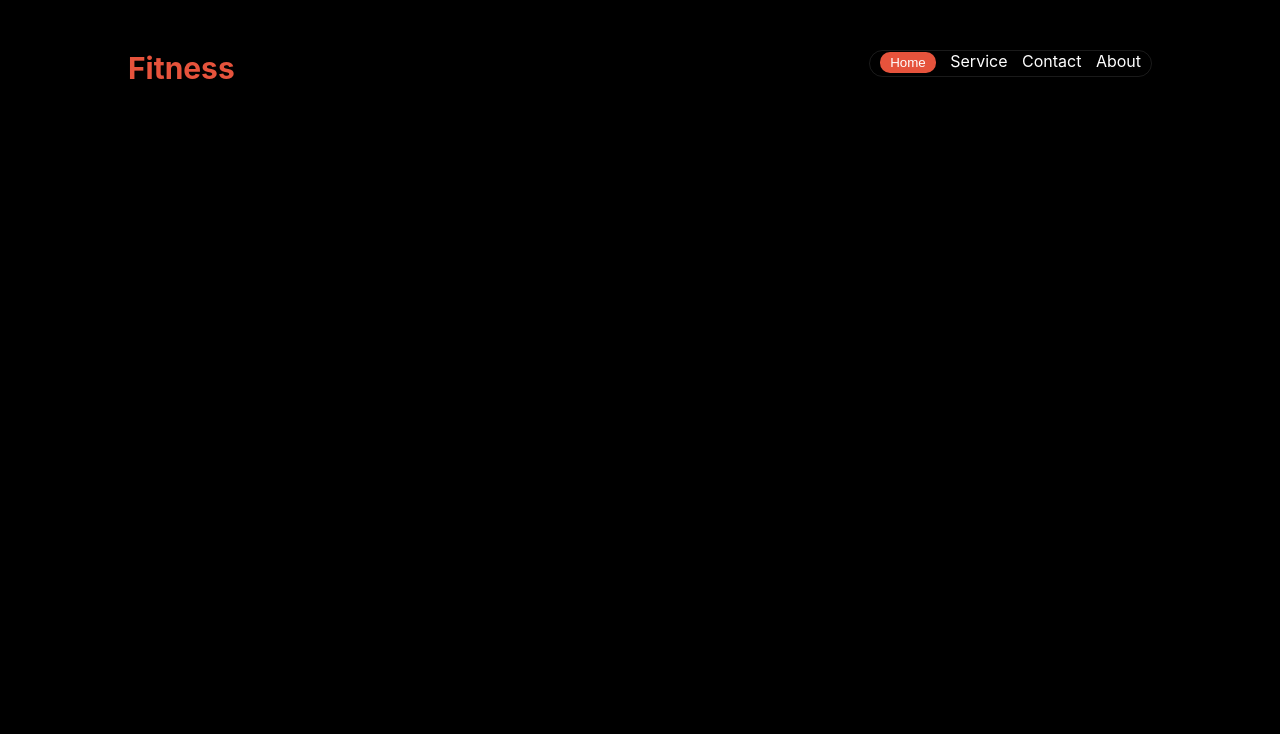
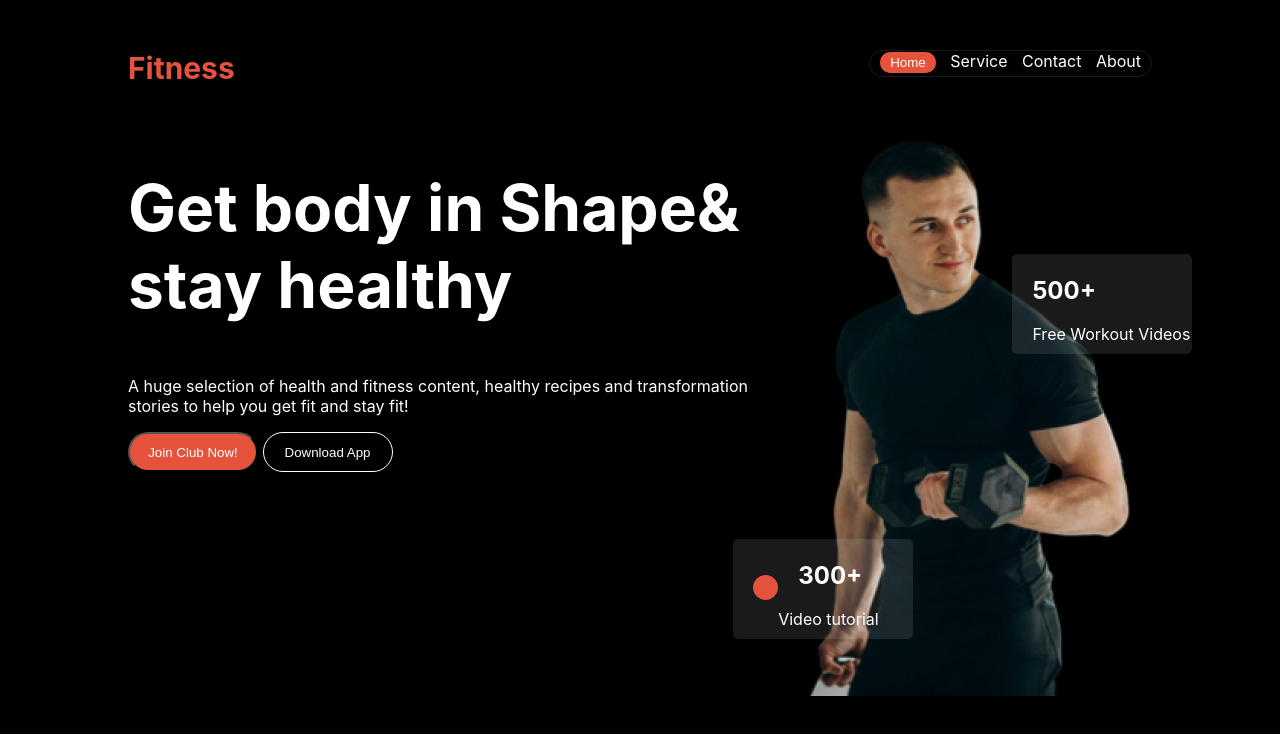
Before and after one commit to RuponGomeZ/Assignment-02, a plain HTML site: page index.html in a window 1280 px wide. Drawn offline with Linux system fonts and the light colour scheme.

Commit message:
banner done

```diff
--- a/index.html
+++ b/index.html
@@ -4,7 +4,7 @@
 <head>
     <meta charset="UTF-8">
     <meta name="viewport" content="width=device-width, initial-scale=1.0">
-    <title>Document</title>
+    <title>Fitness Gym</title>
     <link rel="stylesheet" href="styles/styles.css">
     <style>
         @import url('https://fonts.googleapis.com/css2?family=Roboto:ital,wght@0,100;0,300;0,400;0,500;0,700;0,900;1,100;1,300;1,400;1,500;1,700;1,900&display=swap');
@@ -23,6 +23,39 @@
             <a href="">About</a>
         </div>
     </div>
+    <section>
+        <div class="banner">
+            <div class="">
+                <h1 class="main-title">Get body in <span>Shape</span>& stay healthy</h1>
+                <p>A huge selection of health and fitness content, healthy recipes and transformation stories to help
+                    you
+                    get fit and stay fit!</p>
+                <button class="btn-join-club bg-orange-color">Join Club Now!</button>
+                <button class="btn-download-app">Download App</button>
+            </div>
+            <div class="">
+                <img src="/images/Images 2.png" alt="">
+                <div class="card card-1">
+                    <div class="card-texts">
+                        <h2>500+</h2>
+                        <p>Free Workout Videos</p>
+                    </div>
+                </div>
+                <div class="card card-2">
+                    <div class="flex">
+                        <div class="dot">
+                        </div>
+                        <div>
+                            <h2 class="card-texts ">300+</h2>
+                            <p>Video tutorial</p>
+                        </div>
+                    </div>
+                </div>
+            </div>
+        </div>
+    </section>
+
+
 </body>
 
 </html>
--- a/styles/styles.css
+++ b/styles/styles.css
@@ -9,6 +9,14 @@ body {
 /* shared styles */
 .orange-color {
     color: #E6533C;
+}
+
+.bg-orange-color {
+    background-color: #E6533C;
+}
+
+.flex {
+    display: flex;
 }
 
 /* nav bar */
@@ -48,3 +56,84 @@ body {
     border-radius: 10px;
     padding: 3px 10px;
 }
+
+/* Banner setction */
+
+.main-title {
+    font-size: 4em;
+}
+
+.banner {
+    display: flex;
+}
+
+.card {
+    background-color: #FFFFFF1A;
+    width: 180px;
+    height: 100px;
+    border-radius: 5px;
+
+
+}
+
+.card-texts {
+    text-align: left;
+    padding-top: 2px;
+    padding-left: 20px;
+    margin-top: 20px;
+}
+
+.card-1 {
+    position: relative;
+    top: -58%;
+    left: 60%;
+}
+
+.card-2 {
+    position: relative;
+    top: -35%;
+    right: 20%;
+}
+
+.circle {
+    border: 5px solid red;
+    width: 10px;
+}
+
+.dot {
+    height: 25px;
+    width: 25px;
+    background-color: #E6533C;
+    border-radius: 50%;
+    display: inline-block;
+    margin-left: 20px;
+    margin-top: 20%;
+}
+
+.btn-join-club {
+    height: 40px;
+    width: 130px;
+    border-radius: 50px;
+    color: white;
+}
+
+.btn-download-app {
+    height: 40px;
+    width: 130px;
+    border: 1px solid white;
+    background-color: transparent;
+    border-radius: 50px;
+    color: white;
+}
+
+
+
+
+
+
+
+@media screen and (max-width:576px) {
+    .nav {
+        visibility: hidden;
+    }
+}
```
